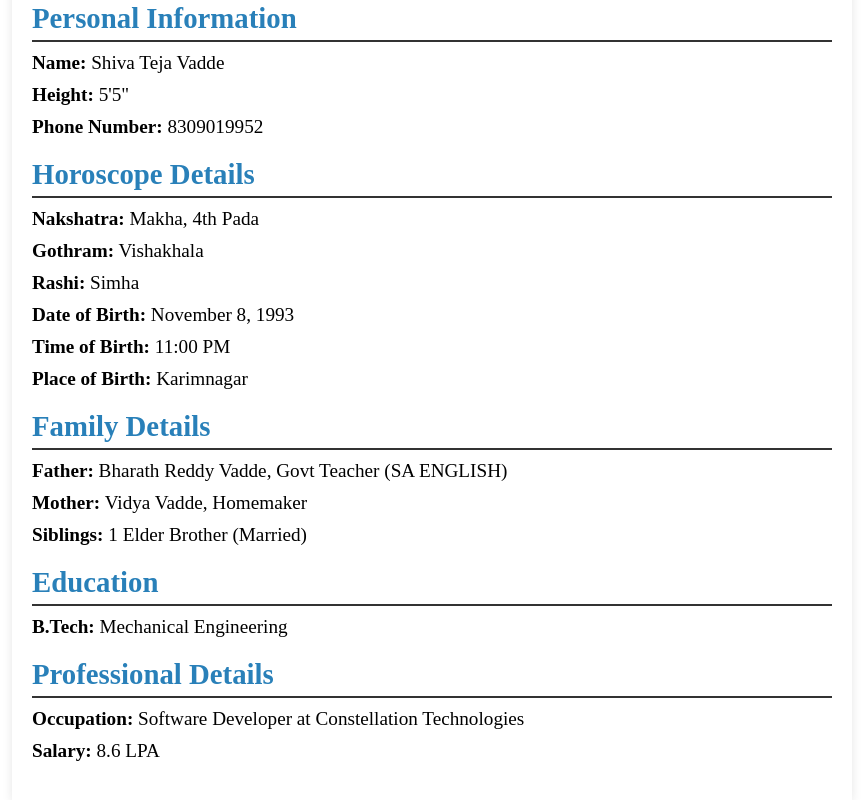
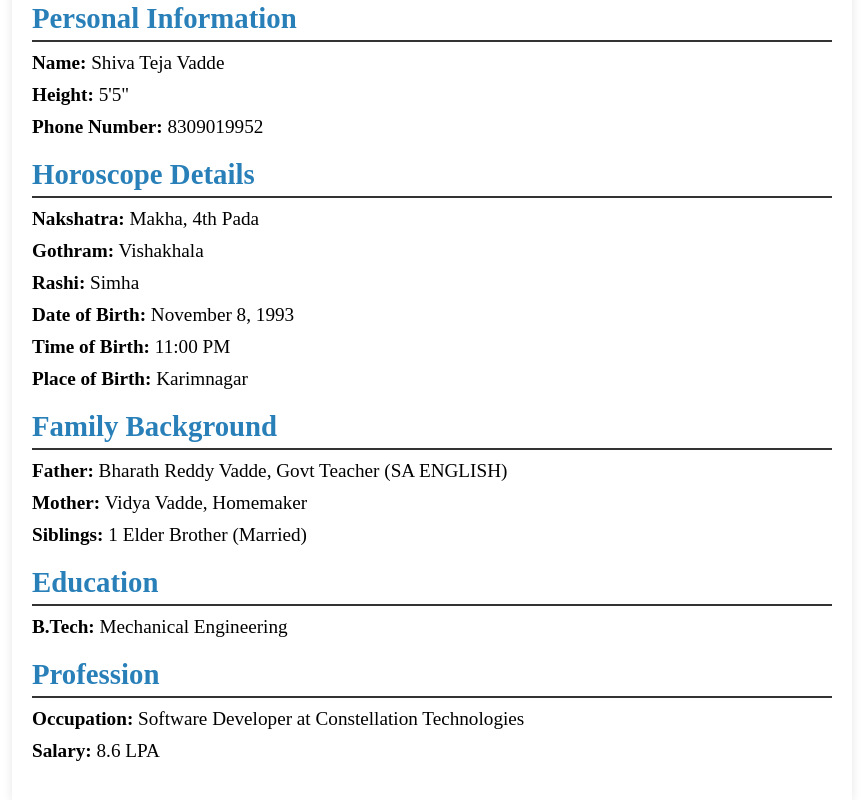
Before and after one commit to ShivaTejaV/BioData, an Angular app: page / in a window 1280 px wide. Shown: the part 1398-2198 px from the top of the page, without its empty margins (208-1071 px from the left). Built offline with nearby package versions, Linux system fonts and the light colour scheme.

Commit message:
changed width settings in css

```diff
--- a/src/app/app.component.css
+++ b/src/app/app.component.css
@@ -50,9 +50,9 @@ header h1 {
 }
 
 .gallery-photo {
-    width: 100%;
+    width: auto;
     /* Full width of the container */
-    max-width: 500px;
+    max-width: 100%;
     /* Limit the maximum width for images */
     height: auto;
     /* Maintain aspect ratio */
--- a/src/app/app.component.html
+++ b/src/app/app.component.html
@@ -31,7 +31,7 @@
   </div>
 
   <div class="family-background">
-      <h2>Family Details</h2>
+      <h2>Family Background</h2>
       <p><strong>Father:</strong> Bharath Reddy Vadde, Govt Teacher (SA ENGLISH)</p>
       <p><strong>Mother:</strong> Vidya Vadde, Homemaker</p>
       <p><strong>Siblings:</strong> 1 Elder Brother (Married)</p>
@@ -43,7 +43,7 @@
   </div>
 
   <div class="profession">
-      <h2>Professional Details</h2>
+      <h2>Profession</h2>
       <p><strong>Occupation:</strong> Software Developer at Constellation Technologies</p>
       <p><strong>Salary:</strong> 8.6 LPA </p>
   </div>
```
